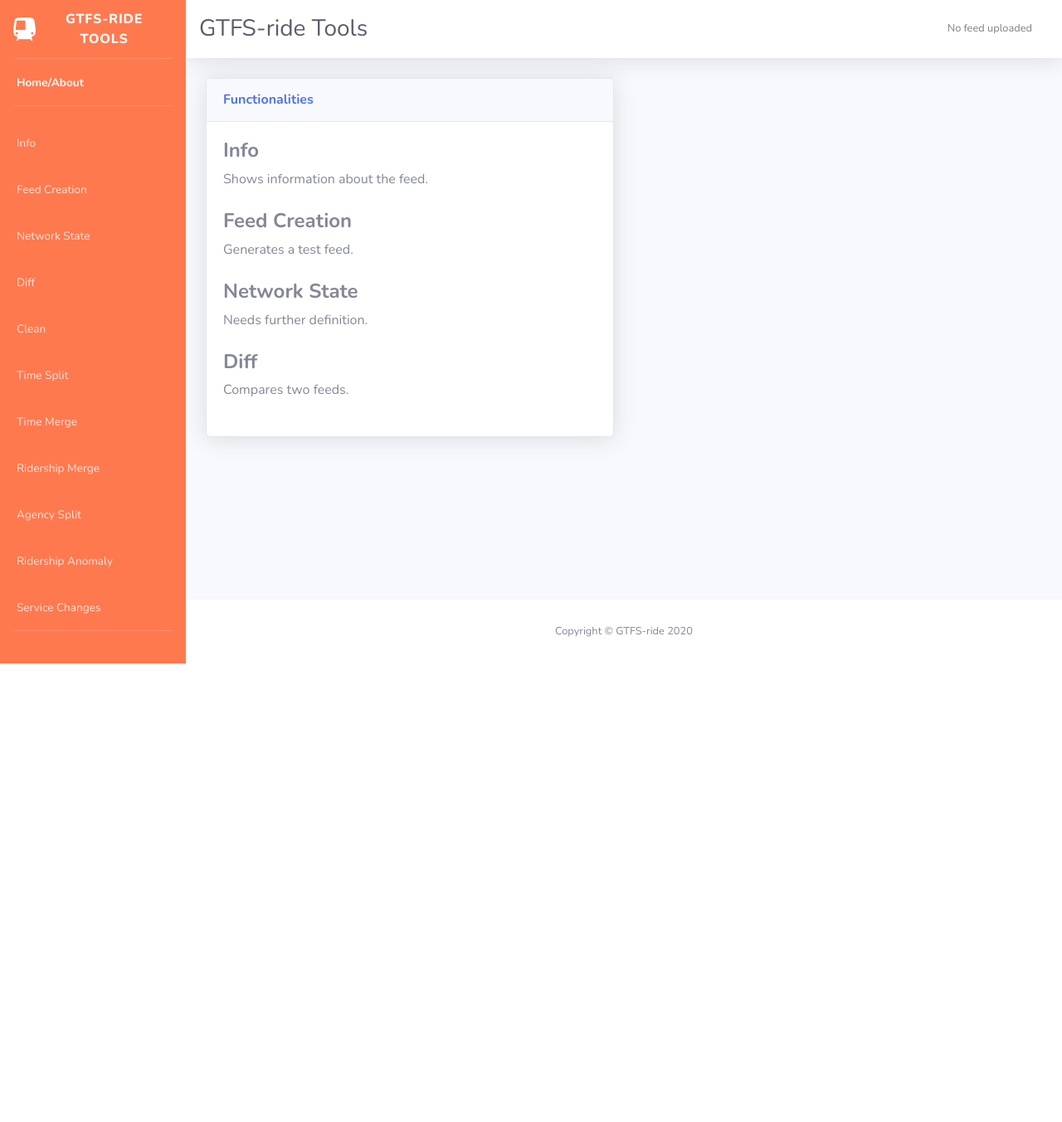
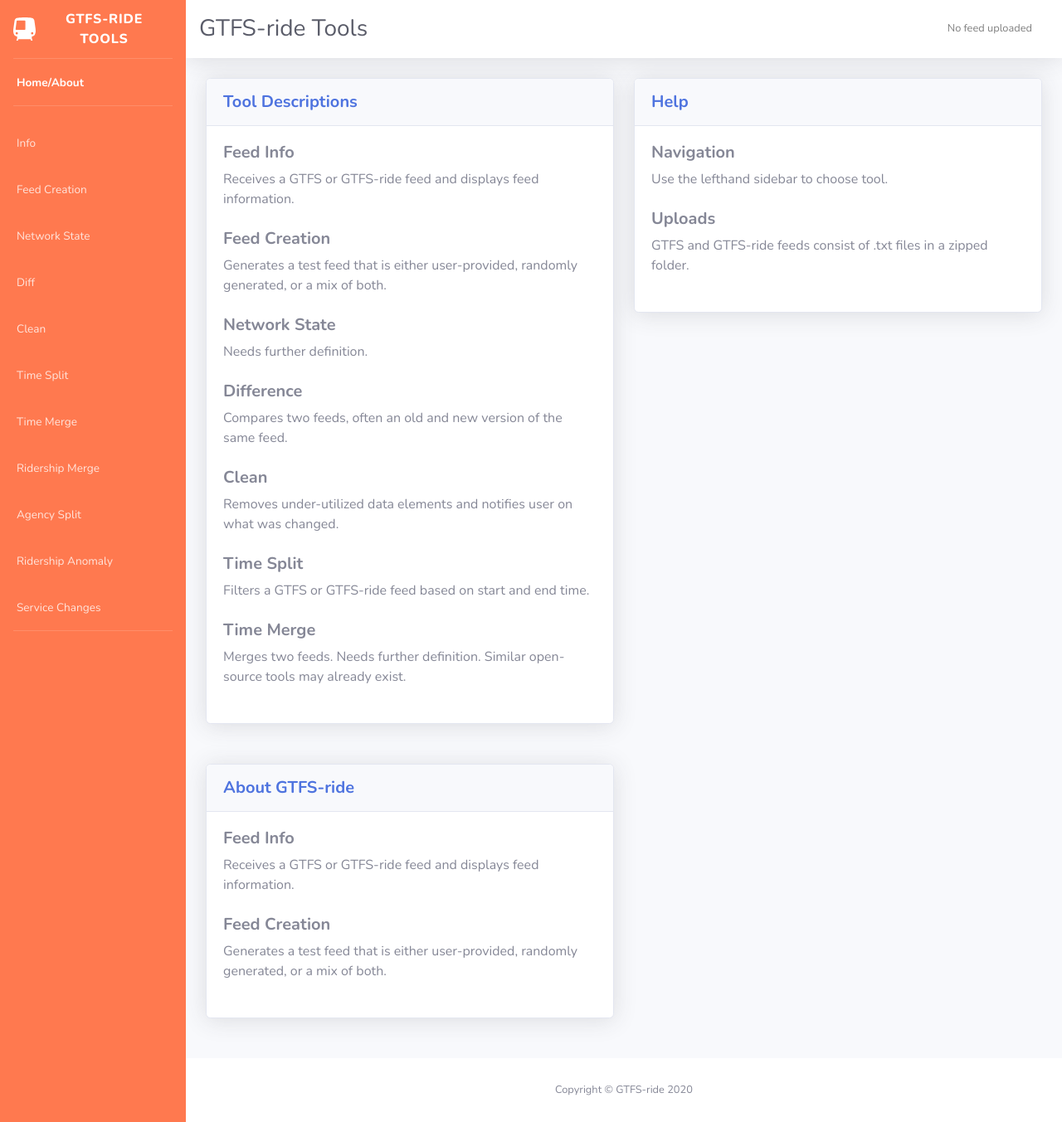
Before and after one commit to chasestubb/GTFS-ride_Tools_Dev, a React (Create React App) app in the folder frontend/: page / in a window 1280 px wide. Shown: the whole page at 83% size. Before the commit the page ends 800 px from the top, so only its background shows below. Built offline with nearby package versions, Linux system fonts and the light colour scheme; some icons are missing.

Commit message:
changes to home/about page

```diff
--- a/frontend/src/components/home-about.jsx
+++ b/frontend/src/components/home-about.jsx
@@ -11,30 +11,75 @@ export default () => {
 			{/* Content Row */}
 			<div className="row">
 
-				{/* Content Column */}
+				{/* FUNCTION DESCRIPTIONS - Project Card */}
 				<div className="col-lg-6 mb-4">
 
-					{/* Project Card Example */}
 					<div className="card shadow mb-4">
 						<div className="card-header py-3">
-							<h6 className="m-0 font-weight-bold text-primary">Functionalities</h6>
+							<h5 className="m-0 font-weight-bold text-primary">Tool Descriptions</h5>
 						</div>
 						<div className="card-body">
-							<h4 className="font-weight-bold">Info</h4>
-							Shows information about the feed.
+							<h5 className="font-weight-bold">Feed Info</h5>
+							Receives a GTFS or GTFS-ride feed and displays feed information.
 							<br /><br />
-							<h4 className="font-weight-bold">Feed Creation</h4>
-							Generates a test feed.
+							<h5 className="font-weight-bold">Feed Creation</h5>
+							Generates a test feed that is either user-provided, randomly generated, or a mix of both.
 							<br /><br />
-							<h4 className="font-weight-bold">Network State</h4>
+							<h5 className="font-weight-bold">Network State</h5>
 							Needs further definition.
 							<br /><br />
-							<h4 className="font-weight-bold">Diff</h4>
-							Compares two feeds.
+							<h5 className="font-weight-bold">Difference</h5>
+							Compares two feeds, often an old and new version of the same feed.
+							<br /><br />
+							<h5 className="font-weight-bold">Clean</h5>
+							Removes under-utilized data elements and notifies user on what was changed.
+							<br /><br />
+							<h5 className="font-weight-bold">Time Split</h5>
+							Filters a GTFS or GTFS-ride feed based on start and end time.
+							<br /><br />
+							<h5 className="font-weight-bold">Time Merge</h5>
+							Merges two feeds. Needs further definition. Similar open-source tools may already exist.
 							<br /><br />
 						</div>
 					</div>
 				</div>
+
+				{/* NAVIGATION - Project Card */}
+				<div className="col-lg-6 mb-4">
+					<div className="card shadow mb-4">
+						<div className="card-header py-3">
+							<h5 className="m-0 font-weight-bold text-primary">Help</h5>
+						</div>
+						<div className="card-body">
+							<h5 className="font-weight-bold">Navigation</h5>
+							Use the lefthand sidebar to choose tool.
+							<br /><br />
+							<h5 className="font-weight-bold">Uploads</h5>
+							GTFS and GTFS-ride feeds consist of .txt files in a zipped folder.
+							<br /><br />
+						</div>
+					</div>
+				</div>
+
+				{/* ABOUT GTFS RIDE - Project Card */}
+				<div className="col-lg-6 mb-4">
+
+					{/* Project Card Example 2 */}
+					<div className="card shadow mb-4">
+						<div className="card-header py-3">
+							<h5 className="m-0 font-weight-bold text-primary">About GTFS-ride</h5>
+						</div>
+						<div className="card-body">
+							<h5 className="font-weight-bold">Feed Info</h5>
+							Receives a GTFS or GTFS-ride feed and displays feed information.
+							<br /><br />
+							<h5 className="font-weight-bold">Feed Creation</h5>
+							Generates a test feed that is either user-provided, randomly generated, or a mix of both.
+							<br /><br />
+						</div>
+					</div>
+				</div>
+
 			</div>
 	</div>
 
```
